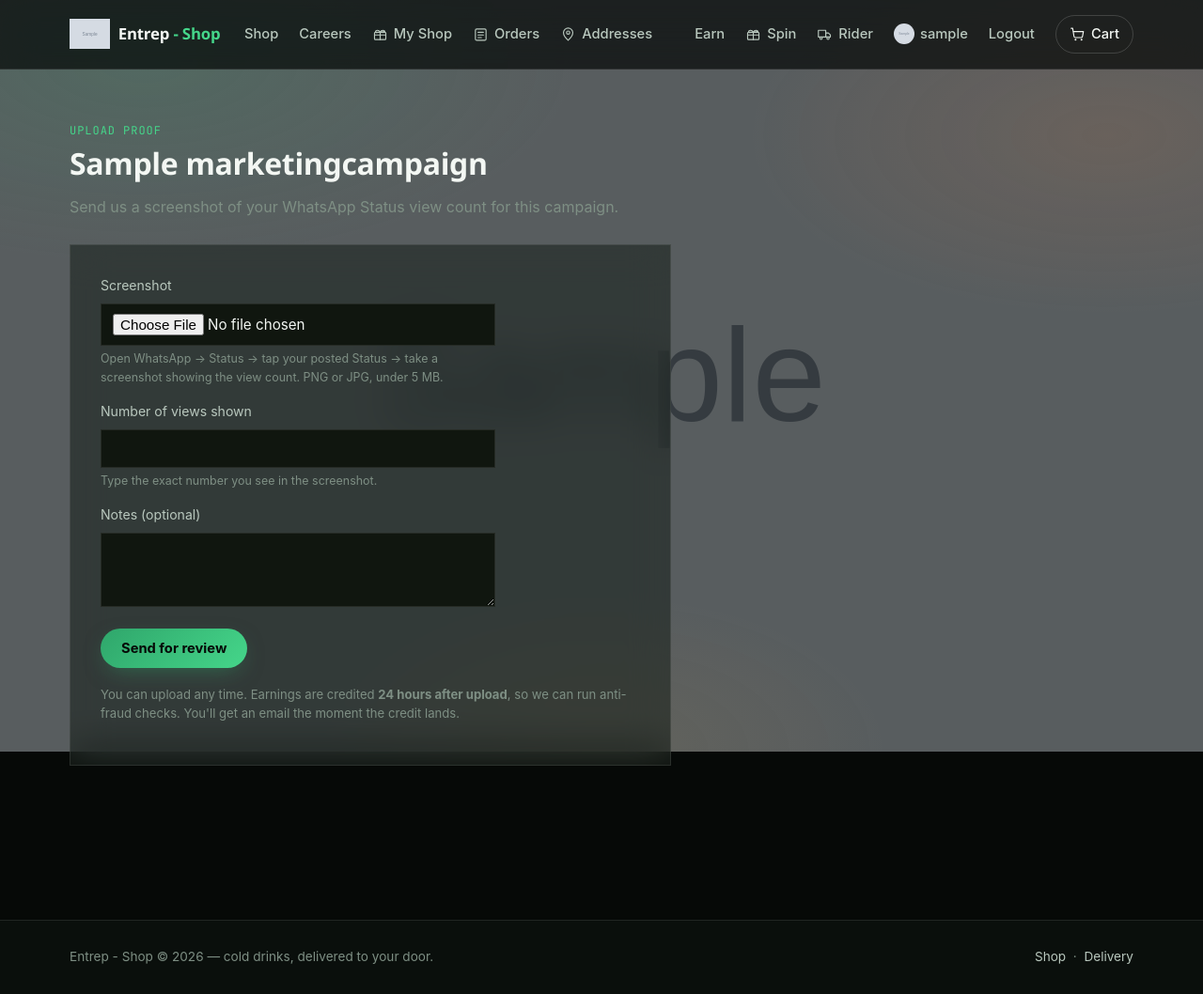
After one commit to radical-vicky/entrepshops, a Django app: page /marketing/share/1/proof/ in a window 1280 px wide. The commit adds this page. Shown: the whole page at 94% size. Run offline with Django 5.2, Linux system fonts and the light colour scheme; a user stored in the database is signed in; tables that the repository leaves empty hold one stand-in row (values such as "Sample post"); grey boxes marked "Sample" are stand-in pictures; some web fonts are replaced.

Commit message:
second commit

```diff
--- a/drinkshop/settings.py
+++ b/drinkshop/settings.py
@@ -342,3 +342,6 @@ WALLET_MIN_WITHDRAWAL_KES = int(os.environ.get('WALLET_MIN_WITHDRAWAL_KES', '100
 # to list their own products (see the "vendors" app).
 VENDOR_SUBSCRIPTION_FEE_KES = int(os.environ.get('VENDOR_SUBSCRIPTION_FEE_KES', '5000'))
 VENDOR_SUBSCRIPTION_DAYS = int(os.environ.get('VENDOR_SUBSCRIPTION_DAYS', '30'))
+# Shared secret for the /marketing/internal/process-proofs/ cron endpoint.
+# Set CRON_SECRET in Vercel's environment variables to a random string.
+CRON_SECRET = os.environ.get('CRON_SECRET', 'change-me-before-deploying')
--- /dev/null
+++ b/marketing/templates/marketing/upload_proof.html
@@ -0,0 +1,53 @@
+{% extends "base.html" %}
+{% block title %}Upload proof — Entrep - Shop{% endblock %}
+
+{% block content %}
+<div class="container">
+    <div class="page-head">
+        <span class="eyebrow">Upload proof</span>
+        <h1>{{ share.campaign.title }}</h1>
+        <p class="muted">
+            Send us a screenshot of your WhatsApp Status view count for this campaign.
+        </p>
+    </div>
+
+    <div class="form-card wide">
+        <form method="post" enctype="multipart/form-data" class="auth-form">
+            {% csrf_token %}
+
+            <p>
+                <label for="{{ form.screenshot.id_for_label }}">Screenshot</label>
+                {{ form.screenshot }}
+                <span class="helptext">
+                    Open WhatsApp → Status → tap your posted Status → take a screenshot
+                    showing the view count. PNG or JPG, under 5 MB.
+                </span>
+                {% if form.screenshot.errors %}
+                    <ul class="errorlist">{% for e in form.screenshot.errors %}<li>{{ e }}</li>{% endfor %}</ul>
+                {% endif %}
+            </p>
+
+            <p>
+                <label for="{{ form.reported_views.id_for_label }}">Number of views shown</label>
+                {{ form.reported_views }}
+                <span class="helptext">Type the exact number you see in the screenshot.</span>
+                {% if form.reported_views.errors %}
+                    <ul class="errorlist">{% for e in form.reported_views.errors %}<li>{{ e }}</li>{% endfor %}</ul>
+                {% endif %}
+            </p>
+
+            <p>
+                <label for="{{ form.note.id_for_label }}">Notes (optional)</label>
+                {{ form.note }}
+            </p>
+
+            <button type="submit" class="btn">Send for review</button>
+        </form>
+
+        <p class="muted" style="margin-top:18px; font-size:0.82rem">
+            You can upload any time. Earnings are credited <strong>24 hours after upload</strong>,
+            so we can run anti-fraud checks. You'll get an email the moment the credit lands.
+        </p>
+    </div>
+</div>
+{% endblock %}
--- a/marketing/urls.py
+++ b/marketing/urls.py
@@ -9,4 +9,6 @@ urlpatterns = [
     path('share/<int:campaign_id>/start/', views.create_share, name='create_share'),
     path('r/<str:code>/', views.redirect_view, name='redirect'),
     path('earnings/', views.my_earnings, name='earnings'),
+    path('share/<int:share_id>/proof/', views.upload_proof, name='upload_proof'),
+    path('internal/process-proofs/', views.process_proofs_endpoint, name='process_proofs'),
 ]
--- a/marketing/views.py
+++ b/marketing/views.py
@@ -1,21 +1,32 @@
 import hashlib
+from datetime import timedelta
+from decimal import Decimal
 
+from django import forms
+from django.conf import settings
 from django.contrib import messages
 from django.contrib.auth.decorators import login_required
+from django.core.mail import send_mail
 from django.db import transaction
 from django.db.models import F, Sum
-from django.http import Http404, HttpResponseRedirect
+from django.http import HttpResponseRedirect, JsonResponse
 from django.shortcuts import get_object_or_404, redirect, render
+from django.template.loader import render_to_string
 from django.utils import timezone
 from django.views.decorators.http import require_GET, require_POST
 
-from .models import MarketingCampaign, MarketingPayout, MarketingShare, MarketingView
+from .models import (
+    MarketingCampaign, MarketingPayout, MarketingProof,
+    MarketingShare, MarketingView,
+)
 
 
+# ======================================================================
+# Helpers
+# ======================================================================
 def _fingerprint(request, campaign):
-    """A stable per-visitor identifier — IP + user agent + campaign. Not
-    perfect (shared NATs collapse into one) but good enough to stop
-    casual refresh spam."""
+    """Stable per-visitor identifier — IP + user-agent + campaign. Good
+    enough to stop casual refresh spam without being overly aggressive."""
     raw = '|'.join([
         request.META.get('HTTP_X_FORWARDED_FOR', request.META.get('REMOTE_ADDR', '')),
         request.META.get('HTTP_USER_AGENT', ''),
@@ -24,10 +35,18 @@ def _fingerprint(request, campaign):
     return hashlib.sha256(raw.encode()).hexdigest()
 
 
+class ProofUploadForm(forms.ModelForm):
+    class Meta:
+        model = MarketingProof
+        fields = ('screenshot', 'reported_views', 'note')
+        widgets = {'note': forms.Textarea(attrs={'rows': 3})}
+
+
+# ======================================================================
+# Public + user views
+# ======================================================================
 @require_GET
 def campaign_list(request):
-    """Shows the live campaign (or the latest one) and the user's share
-    + earnings for it."""
     campaign = (
         MarketingCampaign.objects
         .filter(is_active=True, starts_at__lte=timezone.now())
@@ -67,8 +86,6 @@ def create_share(request, campaign_id):
 
 @require_GET
 def redirect_view(request, code):
-    """The public landing URL of a share link. Records a unique view,
-    credits the sharer, then 302s to the campaign's destination."""
     share = get_object_or_404(MarketingShare, code=code)
     campaign = share.campaign
 
@@ -89,7 +106,6 @@ def redirect_view(request, code):
                         earnings=F('earnings') + campaign.payout_per_view,
                         last_view_at=timezone.now(),
                     )
-                    # Mirror the totals into the payout row.
                     payout, _ = MarketingPayout.objects.get_or_create(
                         user=share.user, campaign=campaign,
                     )
@@ -117,8 +133,166 @@ def my_earnings(request):
         views=Sum('views'),
         earnings=Sum('earnings'),
     )
+
+    # Pending payouts (proofs uploaded but still inside the 24h hold).
+    pending = (
+        MarketingProof.objects
+        .filter(share__user=request.user, status=MarketingProof.Status.PENDING)
+        .select_related('share__campaign')
+        .order_by('-uploaded_at')
+    )
+    pending_total = Decimal('0.00')
+    for p in pending:
+        pending_total += p.reported_views * p.share.campaign.payout_per_view
+
     return render(request, 'marketing/earnings.html', {
         'shares': shares,
         'total_views': totals['views'] or 0,
         'total_earnings': totals['earnings'] or 0,
+        'pending_proofs': pending,
+        'pending_total': pending_total,
     })
+
+
+@login_required
+def upload_proof(request, share_id):
+    share = get_object_or_404(MarketingShare, id=share_id, user=request.user)
+
+    if request.method == 'POST':
+        form = ProofUploadForm(request.POST, request.FILES)
+        if form.is_valid():
+            proof = form.save(commit=False)
+            proof.share = share
+            proof.payout_due_at = timezone.now() + timedelta(hours=24)
+            proof.save()
+
+            try:
+                send_proof_received_email(proof)
+                proof.confirmation_sent_at = timezone.now()
+                proof.save(update_fields=['confirmation_sent_at'])
+            except Exception:
+                pass
+
+            messages.success(
+                request,
+                "Screenshot received! We'll credit your earnings within 24 hours. "
+                "Check your email for confirmation."
+            )
+            return redirect('marketing:earnings')
+    else:
+        form = ProofUploadForm()
+
+    return render(request, 'marketing/upload_proof.html', {
+        'share': share,
+        'form': form,
+    })
+
+
+# ======================================================================
+# Email helpers
+# ======================================================================
+def send_proof_received_email(proof):
+    """Acknowledgement sent immediately after upload."""
+    user = proof.share.user
+    if not user.email:
+        return
+
+    subject = f'We received your screenshot — {proof.share.campaign.title}'
+    body = render_to_string('marketing/emails/proof_received.txt', {
+        'user': user,
+        'proof': proof,
+        'share': proof.share,
+        'campaign': proof.share.campaign,
+        'payout_per_view': proof.share.campaign.payout_per_view,
+        'estimated_amount': proof.reported_views * proof.share.campaign.payout_per_view,
+        'site_name': 'Entrep - Shop',
+    })
+    send_mail(subject, body, settings.DEFAULT_FROM_EMAIL, [user.email], fail_silently=False)
+
+
+def send_proof_congrats_email(proof):
+    """Congratulations email sent when the 24h hold clears."""
+    user = proof.share.user
+    if not user.email:
+        return
+
+    subject = f'🎉 You earned KES {proof.credited_amount} — {proof.share.campaign.title}'
+    body = render_to_string('marketing/emails/proof_congrats.txt', {
+        'user': user,
+        'proof': proof,
+        'share': proof.share,
+        'campaign': proof.share.campaign,
+        'credited_views': proof.reported_views,
+        'credited_amount': proof.credited_amount,
+        'total_earnings': proof.share.earnings,
+        'site_name': 'Entrep - Shop',
+    })
+    send_mail(subject, body, settings.DEFAULT_FROM_EMAIL, [user.email], fail_silently=False)
+
+
+# ======================================================================
+# 24-hour sweep
+# ======================================================================
+def process_due_proofs():
+    """Credit every pending proof whose 24h hold has expired and send
+    the congratulations email. Idempotent — safe to run as often as you
+    like. Returns {'processed': int, 'credits': Decimal}."""
+    now = timezone.now()
+    due = (
+        MarketingProof.objects
+        .filter(status=MarketingProof.Status.PENDING, payout_due_at__lte=now)
+        .select_related('share__campaign', 'share__user')
+    )
+
+    processed = 0
+    total = Decimal('0.00')
+
+    for proof in due:
+        amount = proof.reported_views * proof.share.campaign.payout_per_view
+
+        with transaction.atomic():
+            MarketingShare.objects.filter(pk=proof.share_id).update(
+                views=F('views') + proof.reported_views,
+                earnings=F('earnings') + amount,
+            )
+            payout, _ = MarketingPayout.objects.get_or_create(
+                user=proof.share.user, campaign=proof.share.campaign,
+            )
+            MarketingPayout.objects.filter(pk=payout.pk).update(
+                views=F('views') + proof.reported_views,
+                amount=F('amount') + amount,
+            )
+
+            proof.status = MarketingProof.Status.APPROVED
+            proof.credited_at = now
+            proof.credited_amount = amount
+            proof.save(update_fields=['status', 'credited_at', 'credited_amount'])
+            proof.share.refresh_from_db()
+
+        try:
+            send_proof_congrats_email(proof)
+            MarketingProof.objects.filter(pk=proof.pk).update(congrats_sent_at=now)
+        except Exception:
+            pass
+
+        processed += 1
+        total += amount
+
+    return {'processed': processed, 'credits': total}
+
+
+# ======================================================================
+# Cron endpoint (protected by shared secret in settings.CRON_SECRET)
+# ======================================================================
+def process_proofs_endpoint(request):
+    secret = request.headers.get('x-cron-secret') or request.GET.get('secret')
+    expected = getattr(settings, 'CRON_SECRET', None)
+    if not expected or secret != expected:
+        return JsonResponse({'error': 'forbidden'}, status=403)
+
+    result = process_due_proofs()
+    return JsonResponse({
+        'ok': True,
+        'processed': result['processed'],
+        'credits': str(result['credits']),
+    })
```
Also changed, not shown: marketing/admin.py (+96 -5 lines), marketing/management/commands/process_pending_proofs.py (added, +17 -0 lines), marketing/models.py (+61 -5 lines), marketing/templates/marketing/earnings.html (+41 -4 lines), marketing/templates/marketing/emails/proof_congrats.txt (added, +18 -0 lines), marketing/templates/marketing/emails/proof_received.txt (added, +18 -0 lines), marketing/management/__init__.py (added), marketing/management/commands/__init__.py (added), marketing/migrations/0002_alter_marketingcampaign_caption_suggestion_and_more.py (added).
